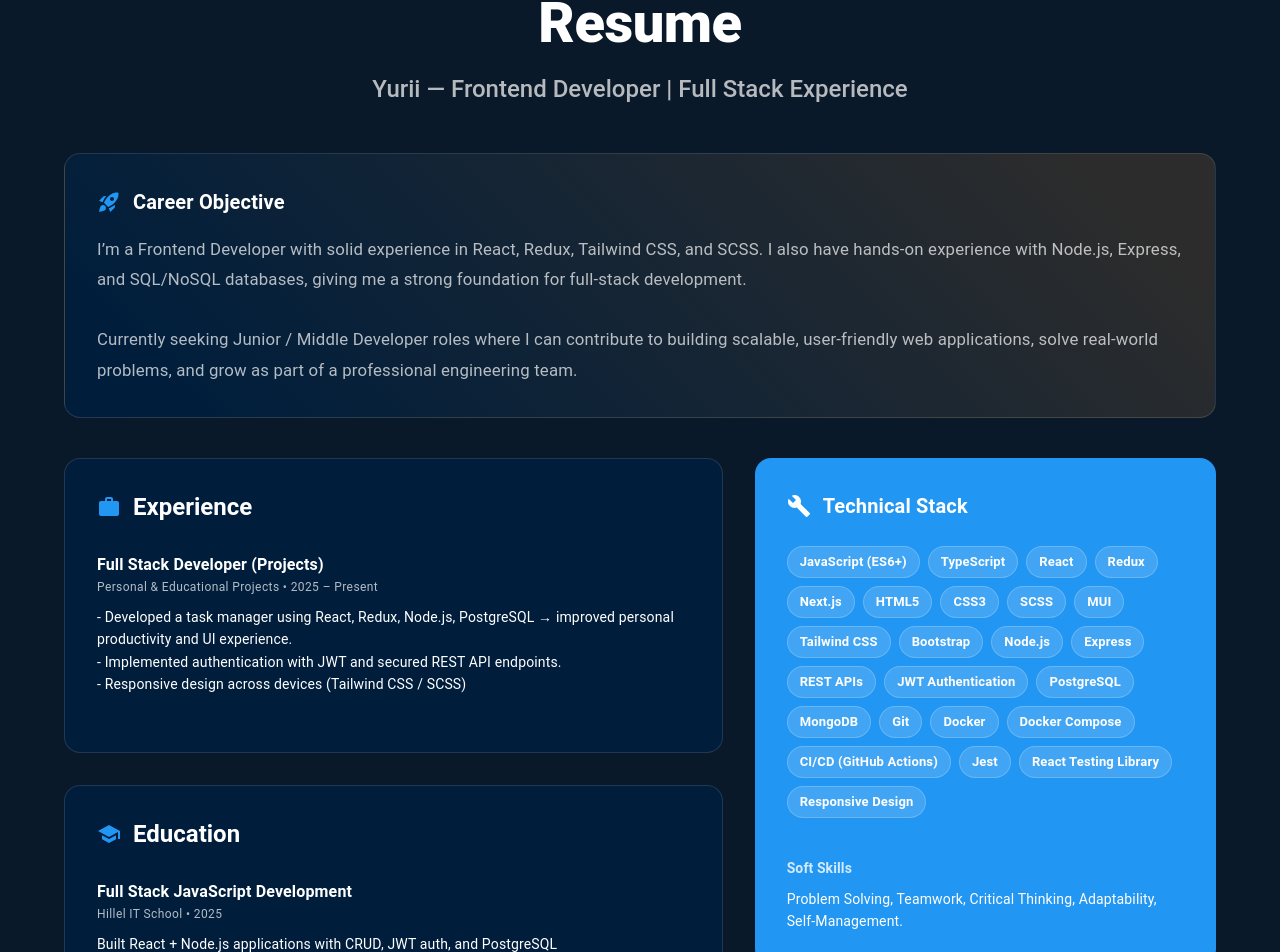
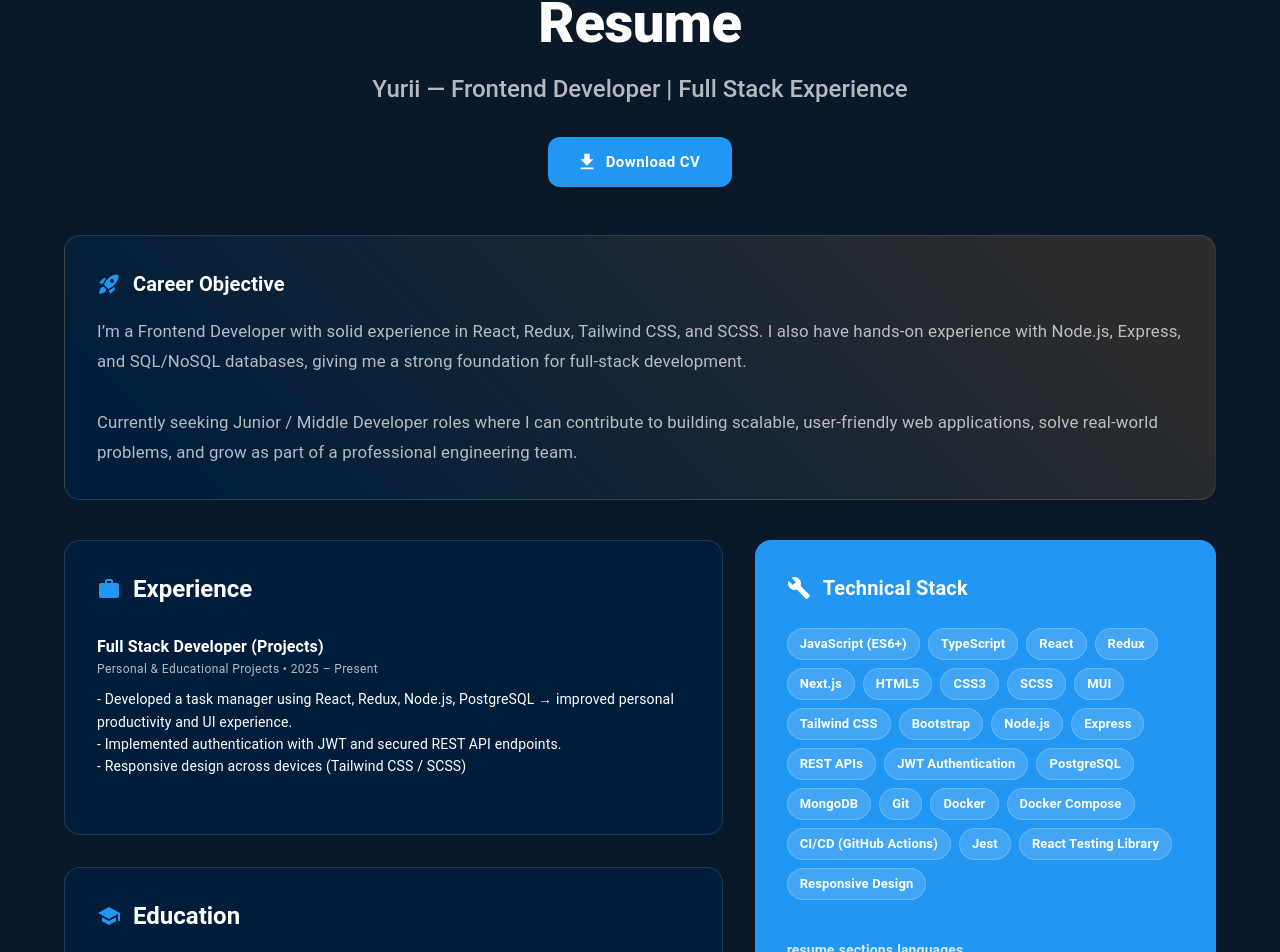
Before and after one commit to yurii0210/portfolio, a React (Create React App) app in the folder client/: page /#/resume in a window 1280 px wide. Shown: the part 238-1190 px from the top of the page. Built offline with nearby package versions, Linux system fonts and the light colour scheme.

Commit message:
Button CV

```diff
--- a/client/src/locales/cs.json
+++ b/client/src/locales/cs.json
@@ -78,7 +78,8 @@
     "header": {
       "journey": "Moje cesta",
       "title": "Životopis",
-      "subtitle": "Jurij — Frontend Developer | Zkušenosti s Full Stack"
+      "subtitle": "Jurij — Frontend Developer | Zkušenosti s Full Stack",
+      "downloadButton": "Stáhnout CV"
     },
     "careerObjective": {
       "title": "Cíl kariéry",
--- a/client/src/locales/en.json
+++ b/client/src/locales/en.json
@@ -78,7 +78,8 @@
     "header": {
       "journey": "My Journey",
       "title": "Resume",
-      "subtitle": "Yurii — Frontend Developer | Full Stack Experience"
+      "subtitle": "Yurii — Frontend Developer | Full Stack Experience",
+      "downloadButton": "Download CV"
     },
     "careerObjective": {
       "title": "Career Objective",
--- a/client/src/locales/uk.json
+++ b/client/src/locales/uk.json
@@ -76,7 +76,8 @@
     "header": {
       "journey": "Мій шлях",
       "title": "Резюме",
-      "subtitle": "Юрій — Frontend розробник | Досвід Full Stack"
+      "subtitle": "Юрій — Frontend розробник | Досвід Full Stack",
+      "downloadButton": "Завантажити CV"
     },
     "careerObjective": {
       "title": "Мета кар'єри",
--- a/client/src/pages/ContactPage.jsx
+++ b/client/src/pages/ContactPage.jsx
@@ -80,7 +80,7 @@ const ContactPage = () => {
   const contactInfo = [
     { icon: <EmailIcon fontSize="small" />, title: t('contact.details.items.email'), value: 'uriy0210ck@gmail.com', link: 'mailto:uriy0210ck@gmail.com' },
     { icon: <PhoneIcon fontSize="small" />, title: t('contact.details.items.phone'), value: '+420 608-499-682', link: 'tel:+420608499682' },
-    { icon: <LocationIcon fontSize="small" />, title: t('contact.details.items.location'), value: 'Tabor, Czech Republic', link: 'https://goo.gl/maps/...' },
+    { icon: <LocationIcon fontSize="small" />, title: t('contact.details.items.location'), value: 'Tabor, Czech Republic', link: 'https://maps.app.goo.gl/q2KzQ2ubodnic5T77' },
   ];
 
   const socialLinks = [
--- a/client/src/pages/ResumePage.jsx
+++ b/client/src/pages/ResumePage.jsx
@@ -1,6 +1,8 @@
 import React from 'react';
 import { useTranslation } from 'react-i18next';
 import myCertificate from '../images/certificate.pdf';
+import myResumeFile from '../images/CV_Yurii_Zvirianskyi_Full_Stack.pdf';
+
 import {
   Container,
   Typography,
@@ -16,7 +18,8 @@ import {
   WorkspacePremium as CertificateIcon,
   Build as SkillsIcon,
   Work as ExperienceIcon,
-  RocketLaunch as RocketIcon
+  RocketLaunch as RocketIcon,
+  Download as DownloadIcon
 } from '@mui/icons-material';
 import { motion } from 'framer-motion';
 
@@ -91,9 +94,34 @@ const ResumePage = () => {
           >
             {t('resume.header.title')}
           </Typography>
-          <Typography variant="h5" sx={{ mt: 2, fontWeight: 500, color: 'text.secondary' }}>
+          <Typography variant="h5" sx={{ mt: 2, fontWeight: 500, color: 'text.secondary', mb: 4 }}>
             {t('resume.header.subtitle')}
           </Typography>
+
+          {/* Button to download resume */}
+          <Button
+            variant="contained"
+            color="primary"
+            size="large"
+            href={myResumeFile}
+            download="CV_Yurii_Zvirianskyi.pdf"
+            startIcon={<DownloadIcon />}
+            sx={{
+              borderRadius: 3,
+              px: 4,
+              py: 1.5,
+              textTransform: 'none',
+              fontWeight: 700,
+              boxShadow: '0 8px 16px rgba(0,0,0,0.1)',
+              '&:hover': {
+                transform: 'translateY(-2px)',
+                boxShadow: '0 12px 20px rgba(0,0,0,0.15)',
+              },
+              transition: 'all 0.3s'
+            }}
+          >
+            {t('resume.header.downloadButton') || "Download CV"}
+          </Button>
         </Box>
 
         {/* CAREER OBJECTIVE SECTION */}
@@ -166,7 +194,7 @@ const ResumePage = () => {
             </Paper>
           </Grid>
 
-          {/* RIGHT COLUMN: Skills */}
+          {/* RIGHT COLUMN: Skills & Languages */}
           <Grid item xs={12} md={5}>
             <Paper
               elevation={0}
@@ -204,6 +232,19 @@ const ResumePage = () => {
 
               <Box sx={{ mt: 5 }}>
                  <Typography variant="subtitle2" sx={{ opacity: 0.8, mb: 1, fontWeight: 700 }}>
+                    {t('resume.sections.languages')}
+                 </Typography>
+                 <Typography variant="body2" sx={{ lineHeight: 1.6 }}>
+                    {/* Виправлено рівні мов словами */}
+                    • Ukrainian: Native <br />
+                    • Russian: Native <br />
+                    • Czech: Professional working proficiency <br />
+                    • English: Beginner
+                 </Typography>
+              </Box>
+
+              <Box sx={{ mt: 3 }}>
+                 <Typography variant="subtitle2" sx={{ opacity: 0.8, mb: 1, fontWeight: 700 }}>
                     {t('resume.sections.softSkills')}
                  </Typography>
                  <Typography variant="body2" sx={{ lineHeight: 1.6 }}>
```
Also changed, not shown: 1 other file (tests, documents, lock files or other folders).
